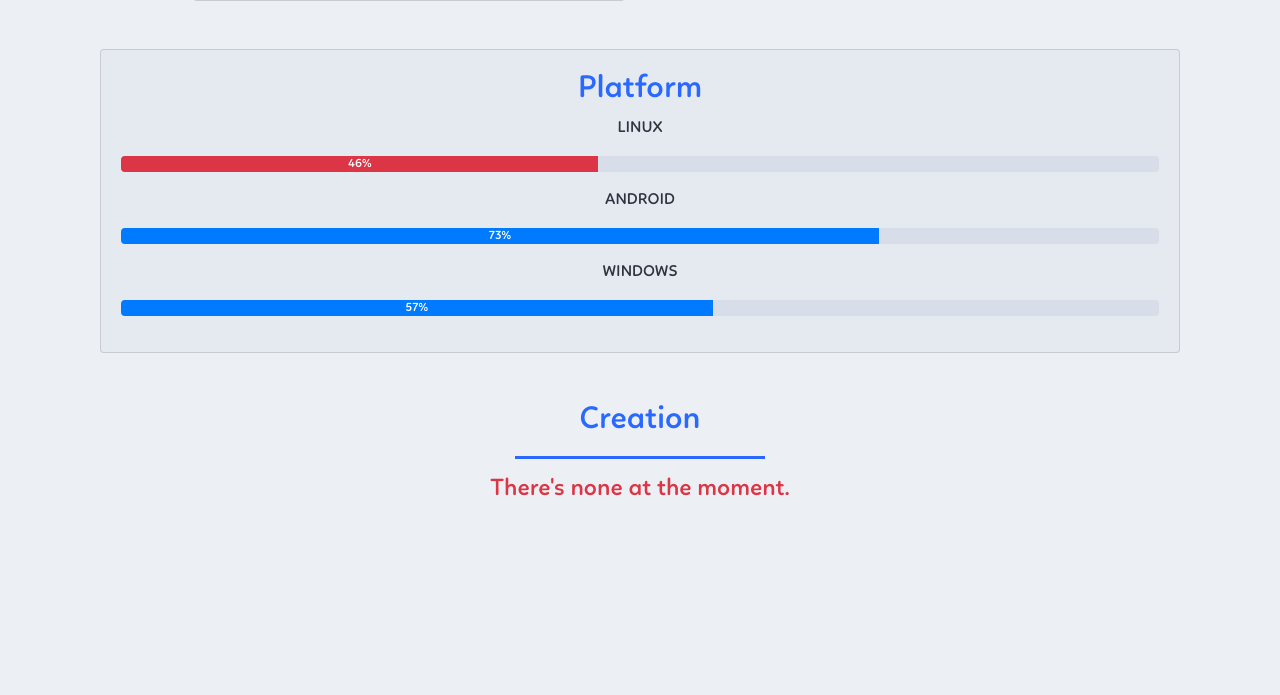
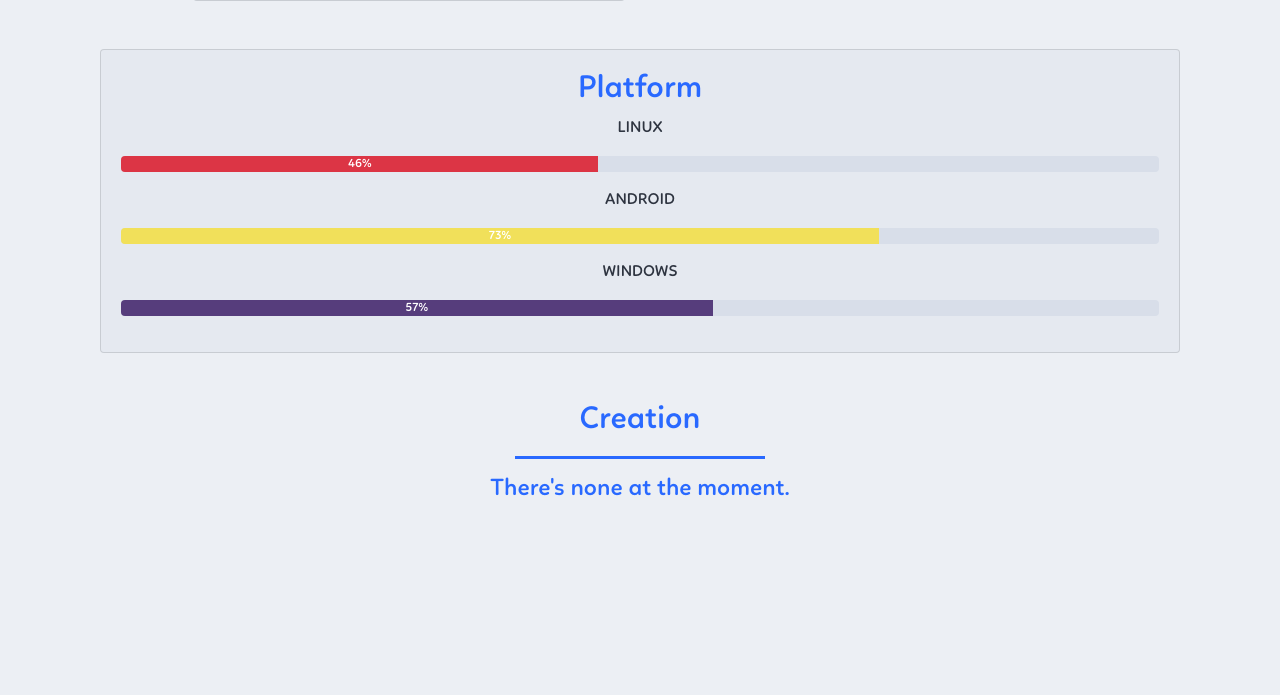
Before and after one commit to itsmeEVIL/itsmeEVIL.github.io, a PHP site: page / in a window 1280 px wide. Shown: the part 1503-2198 px from the top of the page. Run offline with PHP 8.4, Linux system fonts and the light colour scheme; some libraries are stand-ins or nearby versions.

Commit message:
fixed the colour

```diff
--- a/css/style.css
+++ b/css/style.css
@@ -167,15 +167,15 @@ html, body, div, span, applet, object, iframe, h1, h2, h3, h4, h5, h6, p, blockq
   background-color: #e34c26;
 }
 
-.js {
+.android {
   background-color: #f1e05a;
 }
 
-.css {
+.windows {
   background-color: #563d7c;
 }
 
-.cplus{
+.linux {
   background-color: #f34b7d;
 }
 
@@ -183,9 +183,6 @@ html, body, div, span, applet, object, iframe, h1, h2, h3, h4, h5, h6, p, blockq
   background-color: #b07219;
 }
 
-.c {
-  background-color: #555555;
-}
 
 .python {
   background-color: #3572A5;
--- a/index.html
+++ b/index.html
@@ -141,7 +141,7 @@
           <div class="col-sm-12">
             <h2 class="text-center animate__animated animate__fadeInLeftBig wow">Creation</h2>
             <hr class="animate__animated animate__fadeInLeftBig wow">
-            <h4 class="text-center text-danger">There's none at the moment.</h4>
+            <h4 class="text-center">There's none at the moment.</h4>
           </div>
         </div>
       </div>
```
